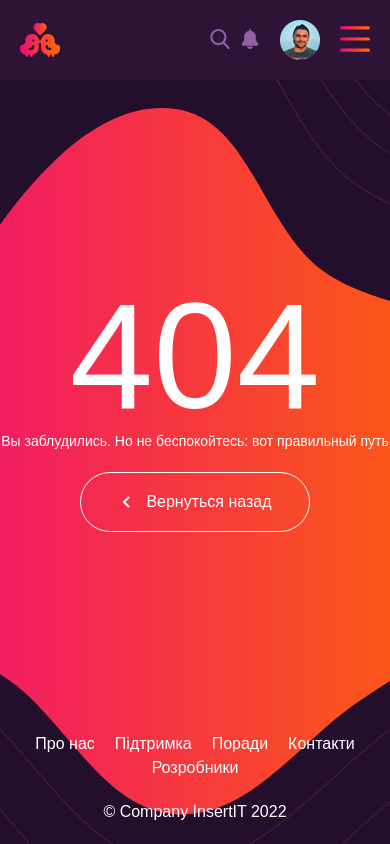
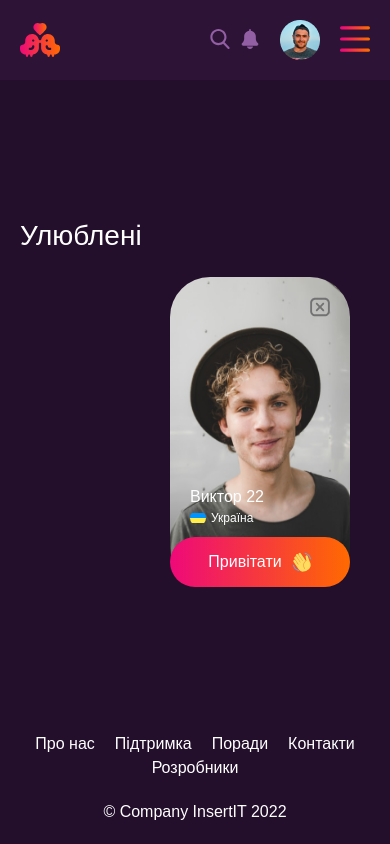
Before and after one commit to Aneckon/Znakomstva, a React (Create React App) app: page /favorites in a window 390 px wide. Before the commit this address had no page. Built offline with nearby package versions, Linux system fonts and the light colour scheme.

Commit message:
Component: favorite

```diff
--- a/src/App.tsx
+++ b/src/App.tsx
@@ -11,6 +11,7 @@ import {
   AboutUs,
   NetworkError,
   UserProfile,
+  Favorite,
 } from './components';
 
 export const App = () => {
@@ -20,6 +21,9 @@ export const App = () => {
       <Routes>
         <Route path="/login" element={<Login />} />
         <Route path="/" element={<Main />} />
+
+        <Route path="/favorites" element={<Favorite />} />
+
         <Route path="/profile" element={<Profile />} />
         <Route path="/profile/:id" element={<UserProfile />} />
 
--- a/src/components/card/card.scss
+++ b/src/components/card/card.scss
@@ -1,10 +1,12 @@
 .card {
   position: relative;
   cursor: pointer;
+  width: 220px;
+  height: 350px;
 
-  img{
-    width: 220px;
-    height: 350px;
+  img {
+    width: 100%;
+    height: 100%;
     border-radius: 40px;
   }
   &__content {
@@ -15,6 +17,7 @@
     bottom: 0px;
 
     .button {
+      max-width: 100%;
       width: 100%;
       height: 50px;
       margin-top: 20px;
@@ -24,7 +27,7 @@
         margin-top: 10px;
       }
 
-      img{
+      img {
         margin-left: 10px;
         width: 20px;
         height: 20px;
@@ -44,7 +47,7 @@
       display: flex;
       align-items: center;
       justify-content: start;
-      img{
+      img {
         width: 16px !important;
         height: 16px !important;
       }
--- /dev/null
+++ b/src/components/favorite/favorite.scss
@@ -0,0 +1,71 @@
+.favorite {
+  margin-top: 30px;
+  width: 100%;
+
+  @media (max-width: 720px) {
+    margin-top: 10px;
+    height: auto;
+  }
+
+  h2 {
+    font-style: normal;
+    font-weight: 500;
+    font-size: 28px;
+    line-height: 150%;
+    color: #ffffff;
+    margin-bottom: 20px;
+  }
+
+  &__wrraper {
+    display: flex;
+    align-items: center;
+    flex-wrap: wrap;
+    .favorite__item:not(:nth-child(5):nth-child(10)) {
+      margin-right: 20px;
+    }
+  }
+
+  &__item {
+    width: 220px;
+    height: 350px;
+    position: relative;
+    margin-right: 0px;
+    margin-bottom: 20px;
+
+    @media (max-width: 1200px) {
+      width: 200px;
+      height: 330px;
+      .card {
+        width: 200px;
+        height: 330px;
+      }
+    }
+    @media (max-width: 720px) {
+      width: 180px;
+      height: 310px;
+      margin: 0 auto;
+      margin-bottom: 20px;
+      .card {
+        width: 180px;
+        height: 310px;
+      }
+    }
+    @media (max-width: 375px) {
+      width: 100%;
+      height: 100%;
+      .card {
+        width: 100%;
+        height: 100%;
+      }
+    }
+
+    &-delete {
+      cursor: pointer;
+      position: absolute;
+      right: 20px;
+      top: 20px;
+      width: 20px;
+      height: 20px;
+    }
+  }
+}
--- /dev/null
+++ b/src/components/favorite/favorite.tsx
@@ -0,0 +1,23 @@
+import React from 'react';
+
+import { Card } from '..';
+
+import './favorite.scss';
+
+export const Favorite = () => {
+  return (
+    <div className="favorite">
+      <div className="container">
+        <h2>Улюблені</h2>
+        <div className="favorite__wrraper">
+          <div className="favorite__item">
+            <Card />
+            <div className="favorite__item-delete">
+              <img src="/assets/favorite/delete-button.svg" alt="" />
+            </div>
+          </div>
+        </div>
+      </div>
+    </div>
+  );
+};
--- /dev/null
+++ b/src/components/favorite/index.ts
@@ -0,0 +1 @@
+export { Favorite } from './favorite';
--- a/src/components/header/header.scss
+++ b/src/components/header/header.scss
@@ -173,7 +173,7 @@
         display: none;
 
         &.block {
-          position: fixed;
+          position: absolute;
           right: 0;
           top: 90px;
           max-width: 180px;
```
Also changed, not shown: src/components/index.ts (+10 -6 lines), public/assets/favorite/delete-button.svg (added).
